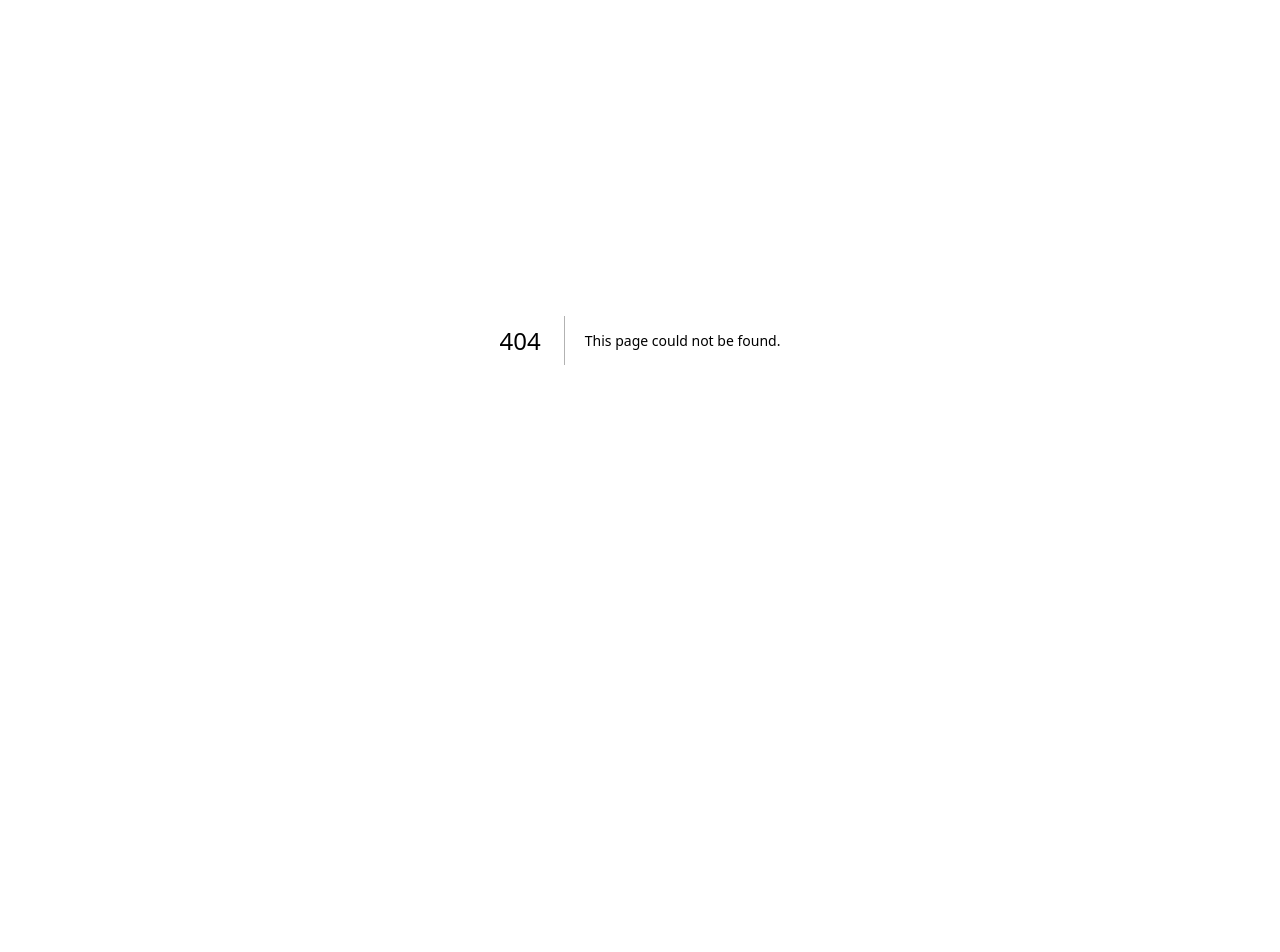
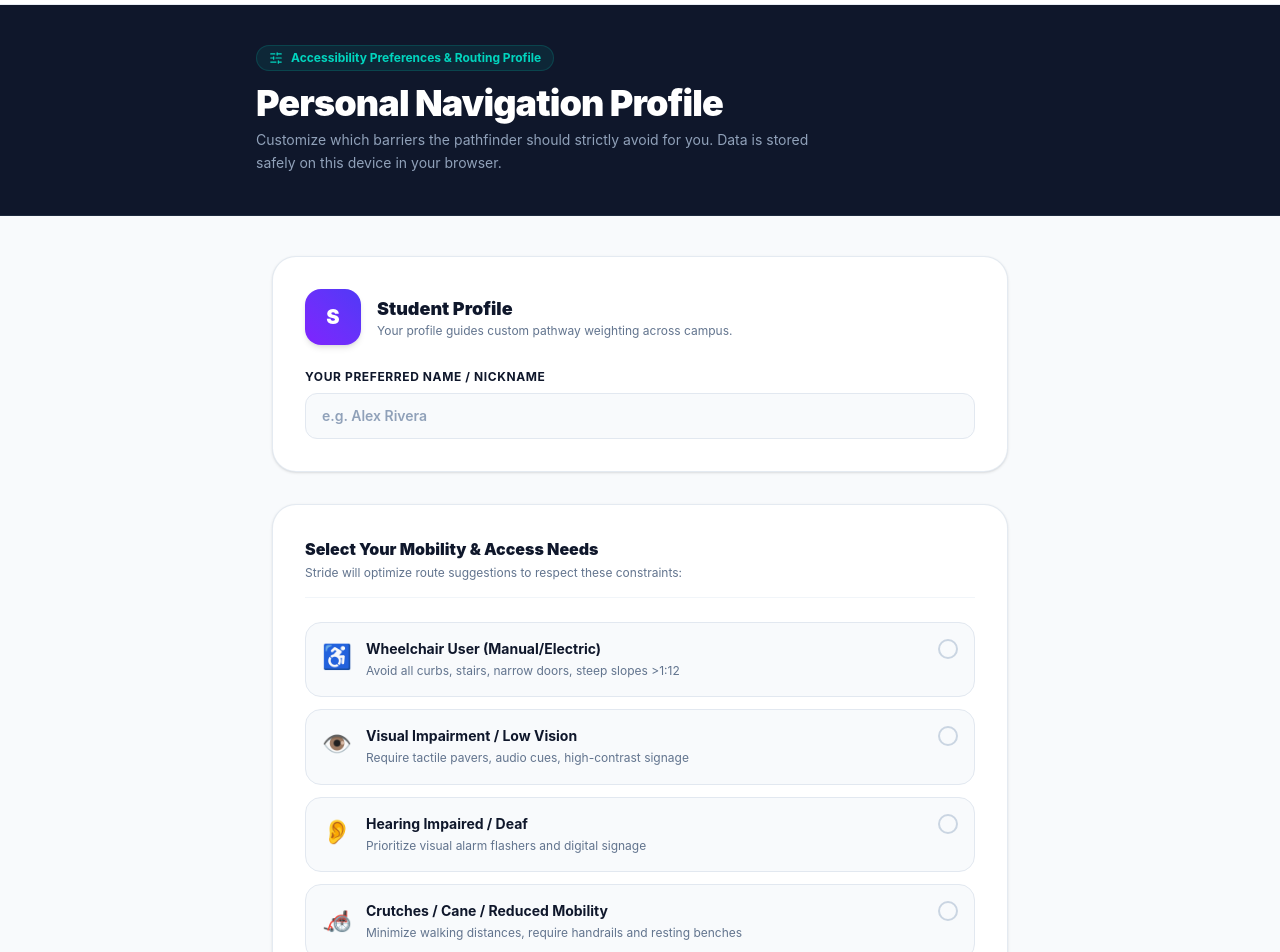
Before and after one commit to Pravesh0005/stride-campus-accessibility, a Next.js app: page /profile in a window 1280 px wide. Before the commit this address had no page. Shown: the part 60-1012 px from the top of the page. Before the commit the page ends 800 px from the top, so only its background shows below. Built offline with nearby package versions, Linux system fonts and the light colour scheme.

Commit message:
feat(pages): implement student navigation profile with local storage persistence
Co-authored-by: Arjun Mehta <arjun.mehta22@lpu.in>

```diff
--- /dev/null
+++ b/src/app/profile/page.js
@@ -0,0 +1,160 @@
+"use client"
+
+import { useState, useEffect } from "react"
+import Navbar from "@/components/Navbar"
+import Footer from "@/components/Footer"
+import { UserCircle, Save, CheckCircle2, Shield, Settings, SlidersHorizontal } from "lucide-react"
+
+const needsOptions = [
+  { id: "wheelchair", label: "Wheelchair User (Manual/Electric)", desc: "Avoid all curbs, stairs, narrow doors, steep slopes >1:12", icon: "♿" },
+  { id: "visualAid", label: "Visual Impairment / Low Vision", desc: "Require tactile pavers, audio cues, high-contrast signage", icon: "👁️" },
+  { id: "hearingAid", label: "Hearing Impaired / Deaf", desc: "Prioritize visual alarm flashers and digital signage", icon: "👂" },
+  { id: "reducedMobility", label: "Crutches / Cane / Reduced Mobility", desc: "Minimize walking distances, require handrails and resting benches", icon: "🦽" },
+  { id: "sensoryNeeds", label: "Sensory & Neurodiversity Needs", desc: "Flag loud machinery areas, high-echo corridors, heavy crowds", icon: "🧠" },
+  { id: "temporary", label: "Temporary Injury / Sprain", desc: "Temporary step-free routing during recovery period", icon: "🩹" },
+]
+
+export default function ProfilePage() {
+  const [name, setName] = useState("")
+  const [needs, setNeeds] = useState([])
+  const [saved, setSaved] = useState(false)
+  const [loaded, setLoaded] = useState(false)
+
+  useEffect(() => {
+    const stored = localStorage.getItem("stride_profile")
+    if (stored) {
+      try {
+        const data = JSON.parse(stored)
+        setName(data.name || "")
+        setNeeds(data.needs || [])
+      } catch (err) {}
+    }
+    setLoaded(true)
+  }, [])
+
+  const toggleNeed = (id) => {
+    setNeeds(prev =>
+      prev.includes(id) ? prev.filter(n => n !== id) : [...prev, id]
+    )
+    setSaved(false)
+  }
+
+  const handleSave = (e) => {
+    e.preventDefault()
+    localStorage.setItem("stride_profile", JSON.stringify({ name, needs }))
+    setSaved(true)
+    setTimeout(() => setSaved(false), 3000)
+  }
+
+  if (!loaded) return null
+
+  return (
+    <div className="min-h-screen flex flex-col bg-slate-50">
+      <Navbar />
+
+      <header className="bg-slate-900 border-b border-slate-800 text-white py-10 px-4">
+        <div className="max-w-3xl mx-auto">
+          <div className="inline-flex items-center gap-2 px-3 py-1 rounded-full bg-teal-500/10 border border-teal-500/20 text-teal-400 text-xs font-bold mb-3">
+            <SlidersHorizontal className="w-3.5 h-3.5" />
+            <span>Accessibility Preferences & Routing Profile</span>
+          </div>
+          <h1 className="text-3xl sm:text-4xl font-black text-white tracking-tight">
+            Personal Navigation Profile
+          </h1>
+          <p className="text-slate-400 text-xs sm:text-sm mt-1.5 max-w-xl leading-relaxed">
+            Customize which barriers the pathfinder should strictly avoid for you. Data is stored safely on this device in your browser.
+          </p>
+        </div>
+      </header>
+
+      <main className="flex-1 max-w-3xl mx-auto w-full px-4 py-10">
+        <form onSubmit={handleSave} className="space-y-8">
+
+          <div className="bg-white rounded-3xl border border-slate-200/90 shadow-sm p-6 sm:p-8">
+            <div className="flex items-center gap-4 mb-6">
+              <div className="w-14 h-14 rounded-2xl bg-gradient-to-tr from-violet-600 to-indigo-600 text-white flex items-center justify-center text-xl font-black shadow-md">
+                {name ? name[0].toUpperCase() : "S"}
+              </div>
+              <div>
+                <h2 className="text-lg font-black text-slate-900">
+                  {name ? `Welcome back, ${name}` : "Student Profile"}
+                </h2>
+                <p className="text-xs text-slate-500">Your profile guides custom pathway weighting across campus.</p>
+              </div>
+            </div>
+
+            <div>
+              <label className="block text-xs font-bold text-slate-900 uppercase tracking-wider mb-2">
+                Your Preferred Name / Nickname
+              </label>
+              <input
+                type="text"
+                value={name}
+                onChange={e => { setName(e.target.value); setSaved(false) }}
+                placeholder="e.g. Alex Rivera"
+                className="w-full px-4 py-3 rounded-xl border border-slate-200 bg-slate-50 text-sm font-semibold text-slate-800 placeholder-slate-400 focus:bg-white focus:outline-none focus:ring-2 focus:ring-violet-500/20 focus:border-violet-600 transition-all"
+              />
+            </div>
+          </div>
+
+          <div className="bg-white rounded-3xl border border-slate-200/90 shadow-sm p-6 sm:p-8">
+            <div className="pb-4 mb-6 border-b border-slate-100">
+              <h2 className="text-base font-black text-slate-900">Select Your Mobility & Access Needs</h2>
+              <p className="text-xs text-slate-500 mt-1">
+                Stride will optimize route suggestions to respect these constraints:
+              </p>
+            </div>
+
+            <div className="space-y-3">
+              {needsOptions.map(opt => {
+                const isSelected = needs.includes(opt.id)
+                return (
+                  <button
+                    key={opt.id}
+                    type="button"
+                    onClick={() => toggleNeed(opt.id)}
+                    className={`w-full flex items-start gap-3.5 p-4 rounded-2xl border text-left transition-all duration-200 ${
+                      isSelected
+                        ? "border-violet-600 bg-violet-50/70 ring-2 ring-violet-500/20"
+                        : "border-slate-200 bg-slate-50 hover:bg-slate-100"
+                    }`}
+                  >
+                    <span className="text-2xl shrink-0 mt-0.5">{opt.icon}</span>
+                    <div className="flex-1 min-w-0">
+                      <div className="text-xs sm:text-sm font-bold text-slate-900">{opt.label}</div>
+                      <div className="text-xs text-slate-500 mt-0.5 leading-relaxed">{opt.desc}</div>
+                    </div>
+                    {isSelected ? (
+                      <CheckCircle2 className="w-5 h-5 text-violet-600 shrink-0" />
+                    ) : (
+                      <div className="w-5 h-5 rounded-full border-2 border-slate-300 shrink-0" />
+                    )}
+                  </button>
+                )
+              })}
+            </div>
+          </div>
+
+          <div className="flex items-center gap-4">
+            <button
+              type="submit"
+              className="flex-1 py-4 rounded-2xl font-bold text-sm text-white bg-gradient-to-r from-violet-600 to-indigo-600 hover:from-violet-700 hover:to-indigo-700 shadow-md shadow-violet-500/25 active:scale-98 transition-all flex items-center justify-center gap-2 cursor-pointer"
+            >
+              <Save className="w-4 h-4" />
+              Save My Preferences
+            </button>
+
+            {saved && (
+              <div className="flex items-center gap-1.5 px-4 py-3 rounded-2xl bg-emerald-50 border border-emerald-200 text-emerald-800 text-xs font-bold">
+                <CheckCircle2 className="w-4 h-4 text-emerald-600" />
+                <span>Saved locally</span>
+              </div>
+            )}
+          </div>
+        </form>
+      </main>
+
+      <Footer />
+    </div>
+  )
+}
```
